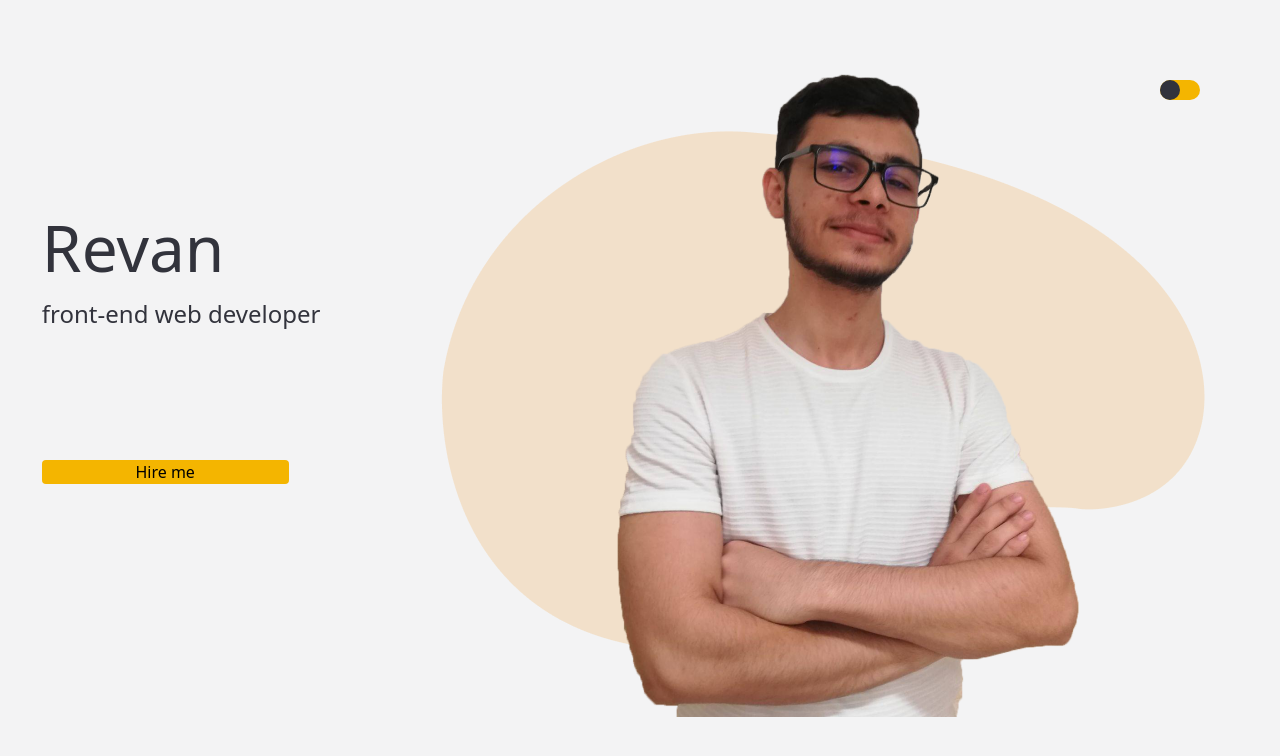
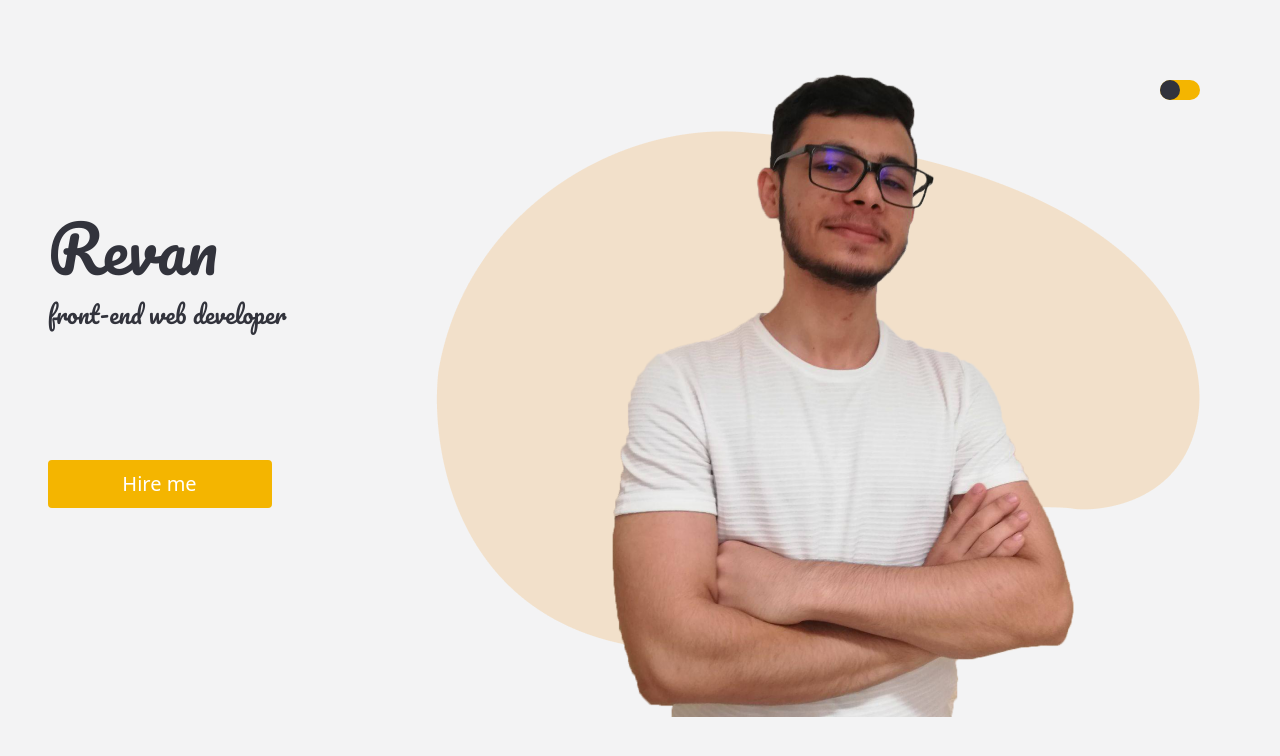
Before and after one commit to Revan99/Portfolio, a React (Create React App) app: page / in a window 1280 px wide. Shown: the top 756 px of the page. Built offline with nearby package versions, Linux system fonts and the light colour scheme.

Commit message:
home done

```diff
--- a/public/index.html
+++ b/public/index.html
@@ -2,7 +2,6 @@
 <html lang="en">
   <head>
     <meta charset="utf-8" />
-    <link rel="icon" href="%PUBLIC_URL%/favicon.ico" />
     <meta name="viewport" content="width=device-width, initial-scale=1" />
     <meta name="theme-color" content="#000000" />
     <meta
@@ -11,6 +10,7 @@
     />
 
     <title>Portfolio</title>
+    <link href="https://fonts.googleapis.com/css2?family=Pacifico&display=swap" rel="stylesheet">
   </head>
   <body>
     <noscript>You need to enable JavaScript to run this app.</noscript>
--- a/src/App.js
+++ b/src/App.js
@@ -3,8 +3,8 @@ import Home from "./sections/Home";
 
 function App() {
   return (
-    <div >
-      <Home/>
+    <div>
+      <Home />
     </div>
   );
 }
--- a/src/sections/Home.js
+++ b/src/sections/Home.js
@@ -1,30 +1,29 @@
 import React, { useState } from "react";
 import myImageLight from "./../images/lightmode/revan.png";
-import myImageDark from "./../images/darkmode/revan.png";
+import myImageDark from "./../images/darkmode/revan1.png";
 import PersonalInfo from "./../personalInfo/PersonalInfo.json";
 
 export default function Home() {
   console.log(PersonalInfo);
   const [them, setThem] = useState(() => true);
+
   return (
     <div
-      className={`flex flex-col sm:flex-row items-center justify-between h-screen  xl:justify-around  ${
+      className={`flex flex-col sm:flex-row items-center justify-between h-screen  xl:justify-around transition-all duration-150  ${
         them ? "bg-tertiaryLight" : "bg-tertiaryDark"
       }
       `}
     >
       <div
-        className={`h-5 bg-primaryLight w-10 rounded-full flex absolute mt-20 mr-20 top-0 right-0 ${
-          them ? "justify-start" : "justify-end"
-        }`}
+        className={`h-5 bg-primaryLight w-10 rounded-full flex absolute mt-20 mr-20 top-0 right-0  `}
         onClick={() => {
           setThem((pThem) => !pThem);
         }}
       >
         <div
-          className={`h-5 w-5 rounded-full ${
+          className={`h-5 w-5 rounded-full transition-all duration-150 ${
             them ? " bg-4thColorLight" : "bg-4thColorDark"
-          }`}
+          } ${them ? "ml-0" : "ml-5"}`}
         ></div>
       </div>
       <div className="flex flex-col mt-16 sm:mt-0 h-1/2">
@@ -32,6 +31,7 @@ export default function Home() {
           className={`text-6xl ${
             them ? "text-4thColorLight" : "text-4thColorDark"
           }`}
+          style={{ fontFamily: "Pacifico, cursive" }}
         >
           {PersonalInfo.name}
         </h1>
@@ -39,11 +39,12 @@ export default function Home() {
           className={`text-2xl ${
             them ? "text-5thColorLight" : "text-5thColorDark"
           }`}
+          style={{ fontFamily: "Pacifico, cursive" }}
         >
           {PersonalInfo.jobTitle}
         </h1>
         <button
-          className={`mt-20 sm:mt-32 rounded mr-8  ${
+          className={`mt-20 sm:mt-32 rounded mr-8 w-56 h-12 border-2 hover:bg-transparent hover:text-primaryDark border-primaryLight text-7thColorLight text-xl transition-all duration-150 ${
             them ? "bg-primaryLight" : "bg-primaryDark"
           }`}
         >
@@ -51,7 +52,9 @@ export default function Home() {
         </button>
       </div>
 
-      <div className={`flex justify-center  min-h-16`}>
+      <div
+        className={`flex justify-center transition-all duration-150 min-h-16`}
+      >
         <img src={them ? myImageLight : myImageDark} alt="my" className="" />
       </div>
     </div>
```
Also changed, not shown: src/Images/darkmode/revan1.png (renamed from src/Images/darkmode/revan.png).
